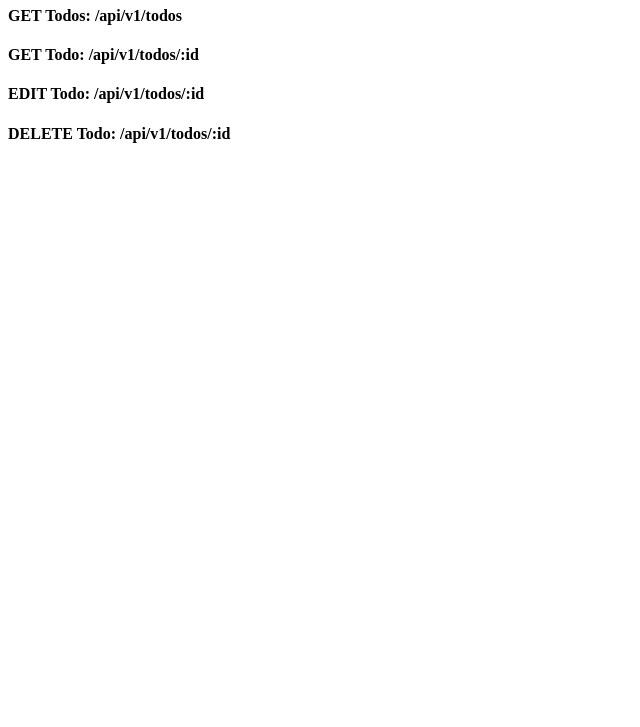
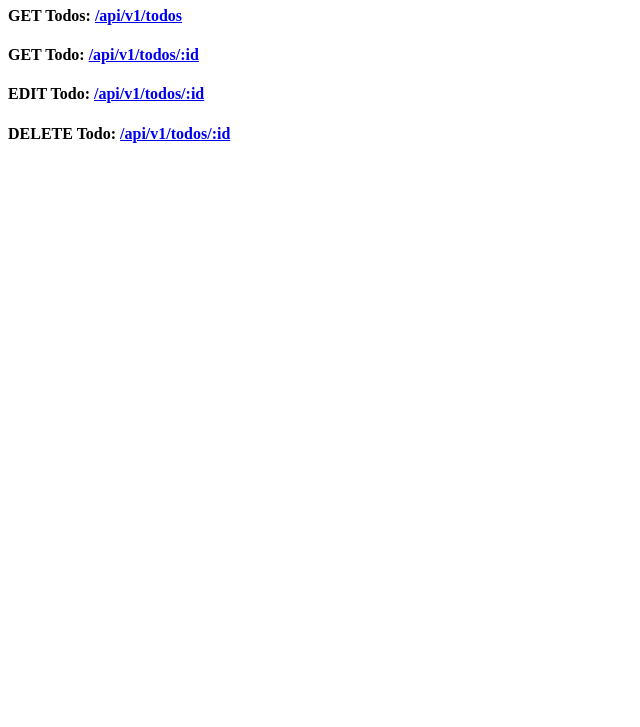
Before and after one commit to LeTranAnhVu/todoapp-express-api, a website: page public/index.html in a window 1280 px wide. Shown: the part 73-800 px from the top of the page, without its empty margins (0-640 px from the left). Drawn offline with Linux system fonts and the light colour scheme.

Commit message:
add link

```diff
--- a/public/index.html
+++ b/public/index.html
@@ -7,16 +7,16 @@
 <body>
   <h1>Server API</h1>
   <h4>GET Todos:
-    <span>/api/v1/todos</span>
+    <a href="./api/v1/todos">/api/v1/todos</a>
   </h4>
   <h4>GET Todo:
-    <span>/api/v1/todos/:id</span>
+    <a href="./api/v1/todos/1">/api/v1/todos/:id</a>
   </h4>
   <h4>EDIT Todo:
-    <span>/api/v1/todos/:id</span>
+    <a href="#">/api/v1/todos/:id</a>
   </h4>
   <h4>DELETE Todo:
-    <span>/api/v1/todos/:id</span>
+    <a href="#">/api/v1/todos/:id</a>
   </h4>
 </body>
 </html>
```
Also changed, not shown: 1 other file.
